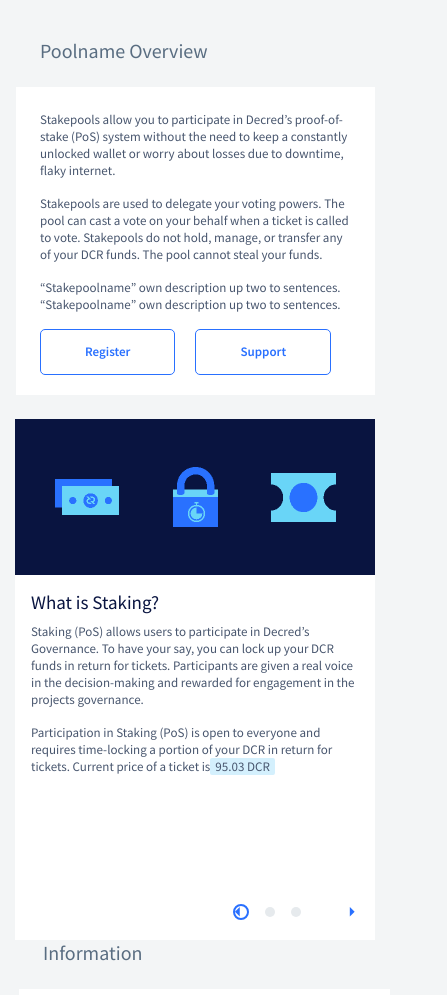
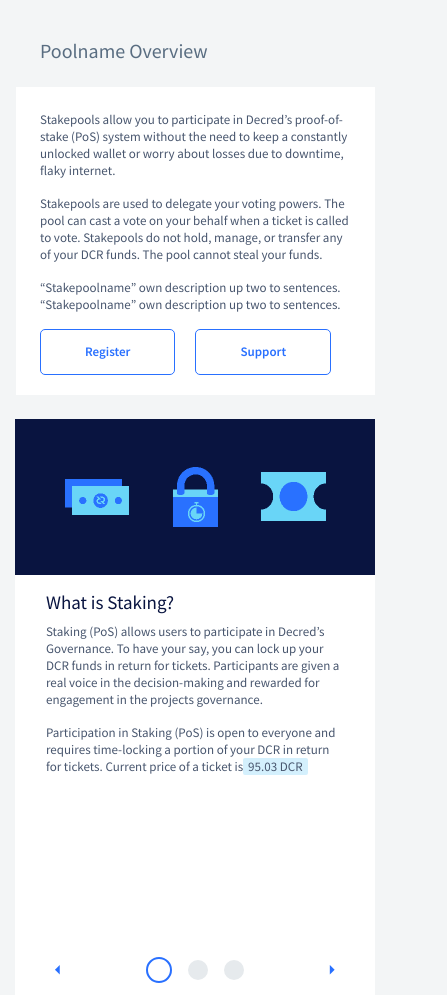
Before and after one commit to TUXCMD/dcrstakepooltheme-new, a plain HTML site: page index.html in a window 390 px wide. Shown: the part 70-1065 px from the top of the page, 447 px wide, since content can reach past the window. Drawn offline with nearby package versions, Linux system fonts and the light colour scheme.

Commit message:
home(visitor)_cards tablet

```diff
--- a/scss/partials/_body.scss
+++ b/scss/partials/_body.scss
@@ -5,7 +5,8 @@
 
 body {
 	font-family: 'Source Sans Pro', sans-serif;
-	font-size: 13px;
+	@include fluid-props(font-size, $sm, $xl, 13px, 15px);
+	@include fluid-props(line-height, $sm, $xl, 17px, 21px);
 	font-weight: normal;
 	font-style: normal;
 	font-stretch: normal;
@@ -29,7 +30,6 @@
 
 				&__agendas {
 					color: #48566e;
-					line-height: 1.31;
 
 					.span--box {
 						border-radius: 2px;
@@ -485,16 +485,21 @@
 		margin-right: 20px;
 
 		@include media-breakpoint-down(md) {
-			height: 521px;
+			height: 579px;
 			background-color: #fff;
+			padding-left: 15px;
+			padding-right: 15px;
 		}
 	}
 
 	/* position dots in carousel */
 	.flickity-page-dots {
 		left: 20%;
-		bottom: 20px;
+		bottom: 15px;
 		cursor: pointer;
+		@include media-breakpoint-down(md) {
+			left: auto;
+		}
 	}
 	/* white circles */
 	.flickity-page-dots .dot {
@@ -503,6 +508,11 @@
 		opacity: 1;
 		background: #e6eaed;
 		vertical-align: middle;
+
+		@include media-breakpoint-down(md) {
+			width: 20px;
+			height: 20px;
+		}
 	}
 	/* fill-in selected dot */
 	.flickity-page-dots .dot.is-selected {
@@ -510,6 +520,11 @@
 		width: 16px;
 		height: 16px;
 		border: solid 2px #2970ff;
+
+		@include media-breakpoint-down(md) {
+			width: 26px;
+			height: 26px;
+		}
 	}
 
 	.flickity-button {
@@ -530,16 +545,27 @@
 		fill: #2970ff;
 	}
 	.flickity-prev-next-button {
-		bottom: 12px;
+		bottom: 7px;
 		top: auto;
+		@include media-breakpoint-down(md) {
+			bottom: 12px;
+		}
 	}
 	/* position outside */
 	.flickity-prev-next-button.previous {
 		left: 216px;
 		right: auto;
+
+		@include media-breakpoint-down(md) {
+			left: 36px;
+		}
 	}
 	.flickity-prev-next-button.next {
 		left: auto;
 		right: 16px;
+
+		@include media-breakpoint-down(md) {
+			right: 36px;
+		}
 	}
 }
```
Also changed, not shown: style.css, 1 other file.
